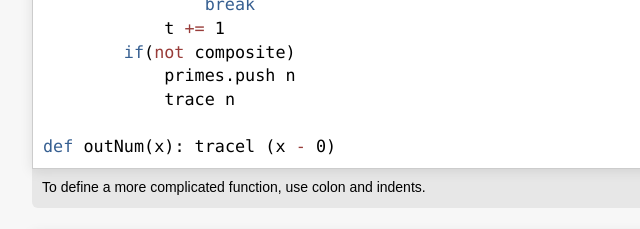
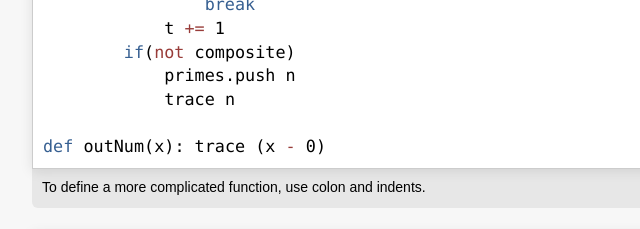
Before and after one commit to yolio2003/moescript, a plain HTML site: page index.html in a window 1280 px wide. Shown: the part 6980-7209 px from the top of the page, 103-743 px from the left. Drawn offline with Linux system fonts and the light colour scheme.

Commit message:
Fixed tracel -> trace

```diff
--- a/index.html
+++ b/index.html
@@ -210,7 +210,7 @@ as
             <span class="identifier">primes</span><span class="punctor">.</span><span class="identifier">push</span> <span class="identifier">n</span>
             <span class="identifier">trace</span> <span class="identifier">n</span>
 
-<span class="keyword">def</span> <span class="identifier">outNum</span><span class="punctor">(</span><span class="identifier">x</span><span class="punctor">)</span><span class="punctor">:</span> <span class="identifier">tracel</span> <span class="punctor">(</span><span class="identifier">x</span> <span class="operator">-</span> <span class="number literal">0</span><span class="punctor">)</span></pre></div><div class="comm">To define a more complicated function, use colon and indents.</div><div class="show"><pre class="mghl source moe"><span class="keyword">def</span> <span class="identifier">Y</span><span class="punctor">(</span><span class="identifier">g</span><span class="punctor">)</span> <span class="operator">=</span>
+<span class="keyword">def</span> <span class="identifier">outNum</span><span class="punctor">(</span><span class="identifier">x</span><span class="punctor">)</span><span class="punctor">:</span> <span class="identifier">trace</span> <span class="punctor">(</span><span class="identifier">x</span> <span class="operator">-</span> <span class="number literal">0</span><span class="punctor">)</span></pre></div><div class="comm">To define a more complicated function, use colon and indents.</div><div class="show"><pre class="mghl source moe"><span class="keyword">def</span> <span class="identifier">Y</span><span class="punctor">(</span><span class="identifier">g</span><span class="punctor">)</span> <span class="operator">=</span>
     <span class="keyword">def</span> <span class="identifier">rec</span><span class="punctor">(</span><span class="identifier">x</span><span class="punctor">)</span><span class="punctor">(</span><span class="identifier">y</span><span class="punctor">)</span> <span class="operator">=</span> <span class="identifier">g</span><span class="punctor">(</span><span class="identifier">x</span><span class="punctor">(</span><span class="identifier">x</span><span class="punctor">)</span><span class="punctor">)</span> <span class="identifier">y</span>
     <span class="identifier">rec</span><span class="punctor">(</span><span class="identifier">rec</span><span class="punctor">)</span>
 <span class="keyword">def</span> <span class="identifier">Y1</span><span class="punctor">(</span><span class="identifier">g</span><span class="punctor">)</span><span class="punctor">:</span>
@@ -339,7 +339,7 @@ as
     <span class="identifier">f</span><span class="punctor">.</span><span class="identifier">apply</span><span class="punctor">(</span><span class="keyword">this</span><span class="punctor">,</span> <span class="keyword">arguments</span><span class="punctor">)</span><span class="punctor">(</span><span class="punctor">)</span>
 
 <span class="comment">// simple usage</span>
-<span class="keyword flowctrl">for</span><span class="punctor">(</span><span class="keyword">var</span> <span class="identifier">item</span> <span class="operator">in</span> <span class="identifier">table</span><span class="punctor">{</span><span class="keyword">var</span> <span class="identifier">x</span> <span class="operator">&lt;-</span> <span class="punctor">(</span><span class="number literal">1</span><span class="operator">..</span><span class="number literal">100</span><span class="punctor">)</span><span class="punctor">;</span> <span class="identifier">x</span> <span class="operator">*</span> <span class="number literal">2</span> <span class="operator">+</span> <span class="number literal">1</span><span class="punctor">}</span><span class="punctor">)</span> <span class="identifier">tracel</span> <span class="identifier">item</span>
+<span class="keyword flowctrl">for</span><span class="punctor">(</span><span class="keyword">var</span> <span class="identifier">item</span> <span class="operator">in</span> <span class="identifier">table</span><span class="punctor">{</span><span class="keyword">var</span> <span class="identifier">x</span> <span class="operator">&lt;-</span> <span class="punctor">(</span><span class="number literal">1</span><span class="operator">..</span><span class="number literal">100</span><span class="punctor">)</span><span class="punctor">;</span> <span class="identifier">x</span> <span class="operator">*</span> <span class="number literal">2</span> <span class="operator">+</span> <span class="number literal">1</span><span class="punctor">}</span><span class="punctor">)</span> <span class="identifier">trace</span> <span class="identifier">item</span>
 
 <span class="comment">// complicated usage</span>
 <span class="keyword">var</span> <span class="identifier">t</span> <span class="operator">=</span> <span class="identifier">table</span> <span class="punctor">{</span><span class="keyword">var</span> <span class="identifier">x</span> <span class="operator">&lt;-</span> <span class="punctor">(</span><span class="number literal">1</span><span class="operator">...</span><span class="number literal">9</span><span class="punctor">)</span><span class="punctor">;</span> <span class="keyword">var</span> <span class="identifier">y</span> <span class="operator">&lt;-</span> <span class="punctor">(</span><span class="number literal">1</span><span class="operator">...</span><span class="number literal">9</span><span class="punctor">)</span><span class="punctor">;</span> <span class="keyword flowctrl">if</span><span class="punctor">(</span><span class="identifier">x</span> <span class="operator">&lt;=</span> <span class="identifier">y</span><span class="punctor">)</span> <span class="identifier">x</span> <span class="operator">+</span> <span class="string literal">' * '</span> <span class="operator">+</span> <span class="identifier">y</span> <span class="operator">+</span> <span class="string literal">' = '</span> <span class="operator">+</span> <span class="identifier">x</span> <span class="operator">*</span> <span class="identifier">y</span> <span class="punctor">}</span>
```
